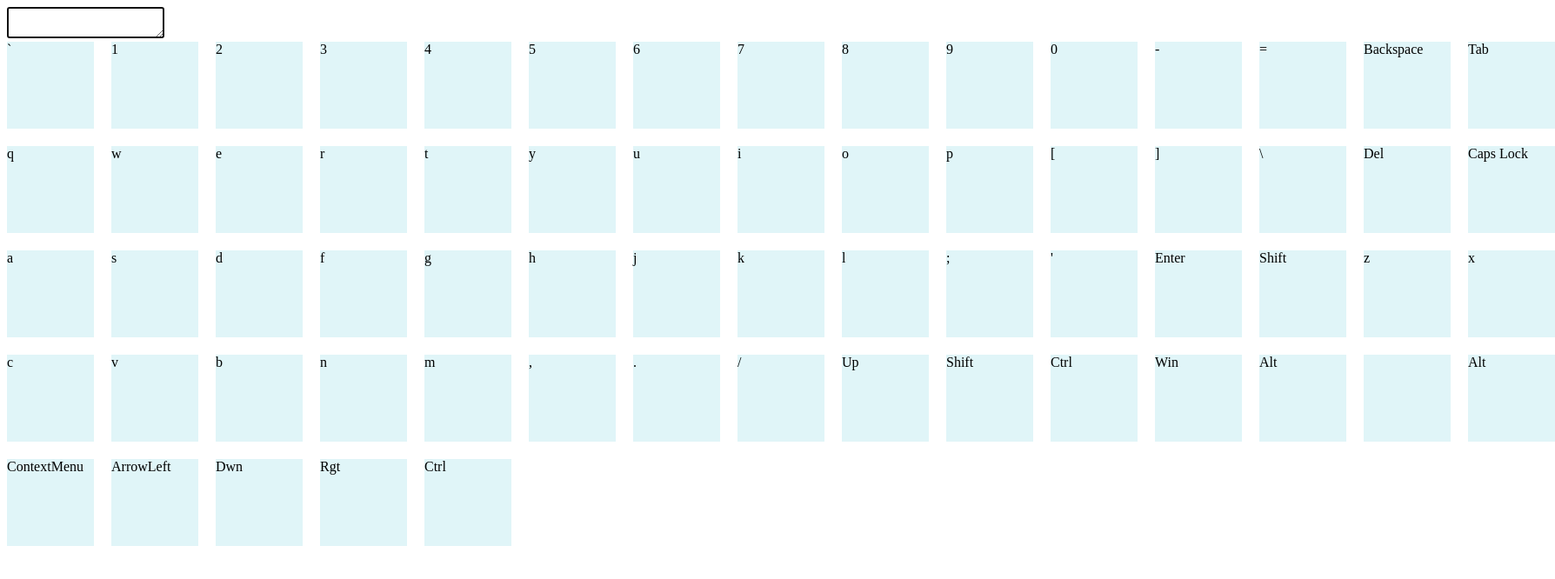
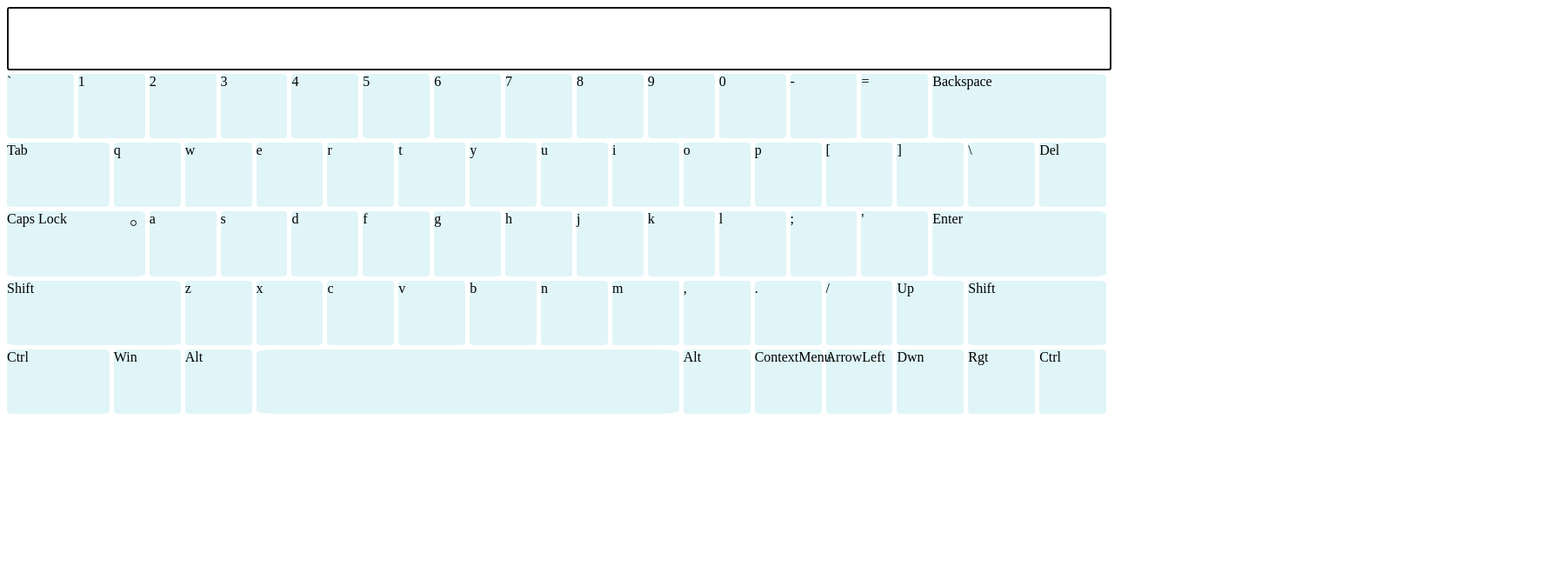
Before and after one commit to HyBeard/codejam-virtual-keyboard, a website built with webpack: page src/layouts/index.html in a window 1280 px wide. Shown: the whole page at 87% size, 1788 px wide, since content can reach past the window. Built offline with nearby package versions, Linux system fonts and the light colour scheme.

Commit message:
feat: add grid layout to css

```diff
--- a/src/js/Keyboard.js
+++ b/src/js/Keyboard.js
@@ -67,25 +67,40 @@ export default class Keyboard {
       e.preventDefault();
       this.pressedKeys.add(e.code);
 
-      document.querySelector(`[data-code=${e.code}]`).classList.add('pressed');
-
-      switch (e.code) {
+      switch (code) {
         case 'ShiftLeft':
         case 'ShiftRight':
           this.toggleShiftMode();
           this.updateAlphanumericSector();
+          if (this.modifiers.shiftKey && isKeydown) return;
+
+          if (!isKeydown && this.modifiers.altKey) {
+            this.changeLanguage();
+          }
+          if (!isKeydown) return;
+
+
           break;
 
         case 'CapsLock':
           this.changeRegister();
-          this.updateAlphanumericSector();
+          if (this.modifiers.ctrlKey && isKeydown) return;
+
+          this.modifiers.ctrlKey = !this.modifiers.ctrlKey;
           this.modifiers.caps = !this.modifiers.caps;
           break;
 
-        case 'ControlLeft':
+          this.modifiers.metaKey = !this.modifiers.metaKey;
         case 'ControlRight':
           this.modifiers.ctrl = !this.modifiers.ctrl;
-          break;
+          if (this.modifiers.altKey && isKeydown) return;
+
+          if (!isKeydown && this.modifiers.shiftKey) {
+            this.changeLanguage();
+            this.updateAlphanumericSector();
+          }
+
+          this.modifiers.altKey = !this.modifiers.altKey;
 
         case 'MetaLeft':
           this.modifiers.meta = !this.modifiers.meta;
--- a/src/styles/main.scss
+++ b/src/styles/main.scss
@@ -1,18 +1,83 @@
+.wrap {
+  position: relative;
+  padding-bottom: 31%;
+}
+
+.text_input {
+  width: 100%;
+  resize: none;
+  overflow: auto;
+  min-height: 5em;
+
+}
+
 .keyboard_container {
+  position: absolute;
+  width: 100%;
+  height: 100%;
   display: grid;
-  grid-template-rows: repeat (3, 100px);
-  grid-template-columns: repeat(15, 100px);
-  column-gap: 20px;
-  row-gap: 20px;
+  grid-template-columns: repeat(31, 1fr);
+  grid-template-rows: repeat(5, auto);
+  column-gap: 5px;
+  row-gap: 5px;
 }
 
 .key_box {
+  position: relative;
+  grid-column: span 2;
+  background-color: rgba(101, 203, 221, 0.199);
+  border-radius: 5%;
   cursor: pointer;
-  width: 100px;
-  height: 100px;
-  background-color: rgba(101, 203, 221, 0.199);
+
 }
 
 .pressed {
   background-color: rgba(101, 203, 221, 0.5);
 }
+
+[data-code='Tab'] {
+  grid-column: span 3;
+}
+
+[data-code='CapsLock'] {
+  position: relative;
+  grid-column: span 4;
+    &::after {
+    content: '';
+    position: absolute;
+    top: 10px;
+    right: 10px;
+    width: 5px;
+    height: 5px;
+    border: 1px solid black;
+    border-radius: 100%;
+  }
+}
+
+.active::after {
+  background-color: green;
+}
+
+[data-code='ShiftLeft'] {
+  grid-column: span 5;
+}
+
+[data-code='ShiftRight'] {
+  grid-column: span 4;
+}
+
+[data-code='Space'] {
+  grid-column: span 12;
+}
+
+[data-code='Backspace'] {
+  grid-column: span 5;
+}
+
+[data-code='Enter'] {
+  grid-column: span 5;
+}
+
+[data-code='ControlLeft'] {
+  grid-column: span 3;
+}
```
